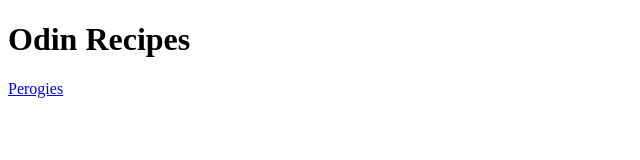
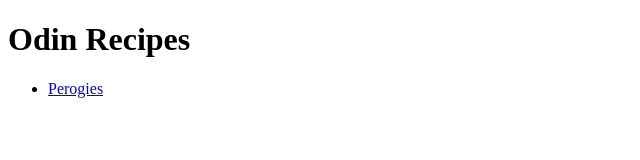
Before and after one commit to spasek95/odin-recipes, a plain HTML site: page index.html in a window 1280 px wide. Shown: the full height of the page, 0-640 px from the left. Drawn offline with Linux system fonts and the light colour scheme.

Commit message:
Adjusted home page for better link structure

```diff
--- a/index.html
+++ b/index.html
@@ -8,7 +8,10 @@
     <body>
         <h1>Odin Recipes</h1>
 
-        <a href="./recipes/perogies.html">Perogies</a>
+        <ul>
+            <li><a href="./recipes/perogies.html">Perogies</a></li>
+        </ul>
+
 
 
 
```
Also changed, not shown: recipes/perogies.html (+1 -1 lines).
